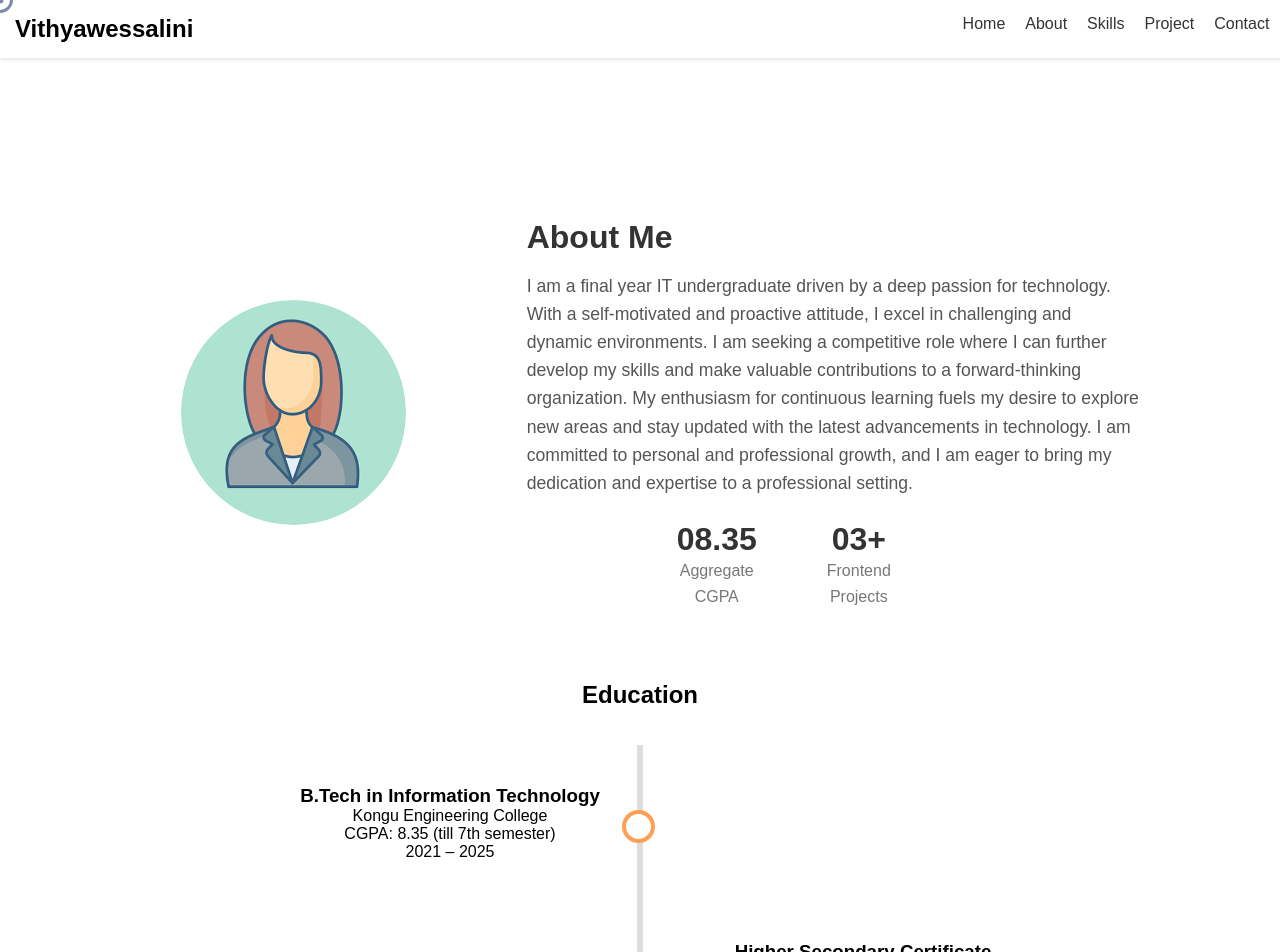
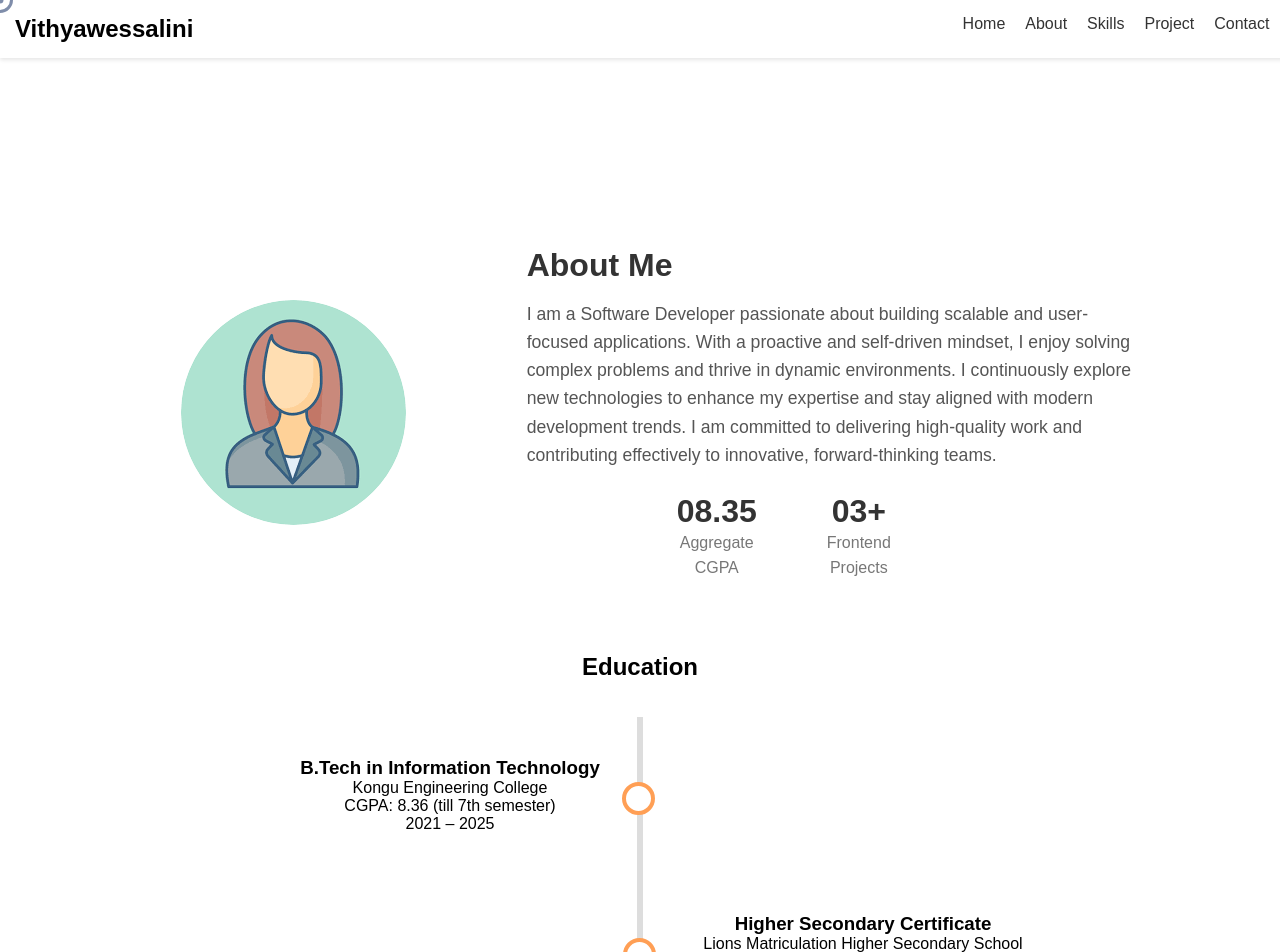
Before and after one commit to vithyawessalini/portfolio, a React (Create React App) app: page /portfolio/about in a window 1280 px wide. Shown: the top 952 px of the page. Built offline with nearby package versions, Linux system fonts and the light colour scheme.

Commit message:
About.js

```diff
--- a/src/Components/About.js
+++ b/src/Components/About.js
@@ -12,13 +12,10 @@ const About = () => {
         <div className="text-content">
           <h1>About Me</h1>
           <p>
-            I am a final year IT undergraduate driven by a deep passion for technology.
-            With a self-motivated and proactive attitude, I excel in challenging and
-            dynamic environments. I am seeking a competitive role where I can further
-            develop my skills and make valuable contributions to a forward-thinking organization.
-            My enthusiasm for continuous learning fuels my desire to explore new areas and
-            stay updated with the latest advancements in technology. I am committed to personal
-            and professional growth, and I am eager to bring my dedication and expertise to a professional setting.
+           I am a Software Developer passionate about building scalable and user-focused applications.
+           With a proactive and self-driven mindset, I enjoy solving complex problems and thrive in dynamic environments.
+           I continuously explore new technologies to enhance my expertise and stay aligned with modern development trends.
+           I am committed to delivering high-quality work and contributing effectively to innovative, forward-thinking teams.
           </p>
           <div className="stats-container">
             <div className="stat">
@@ -40,7 +37,7 @@ const About = () => {
             <div className="timeline-content">
               <h3>B.Tech in Information Technology</h3>
               <p>Kongu Engineering College</p>
-              <p>CGPA: 8.35 (till 7th semester)</p>
+              <p>CGPA: 8.36 (till 7th semester)</p>
               <p>2021 – 2025</p>
             </div>
           </div>
```
